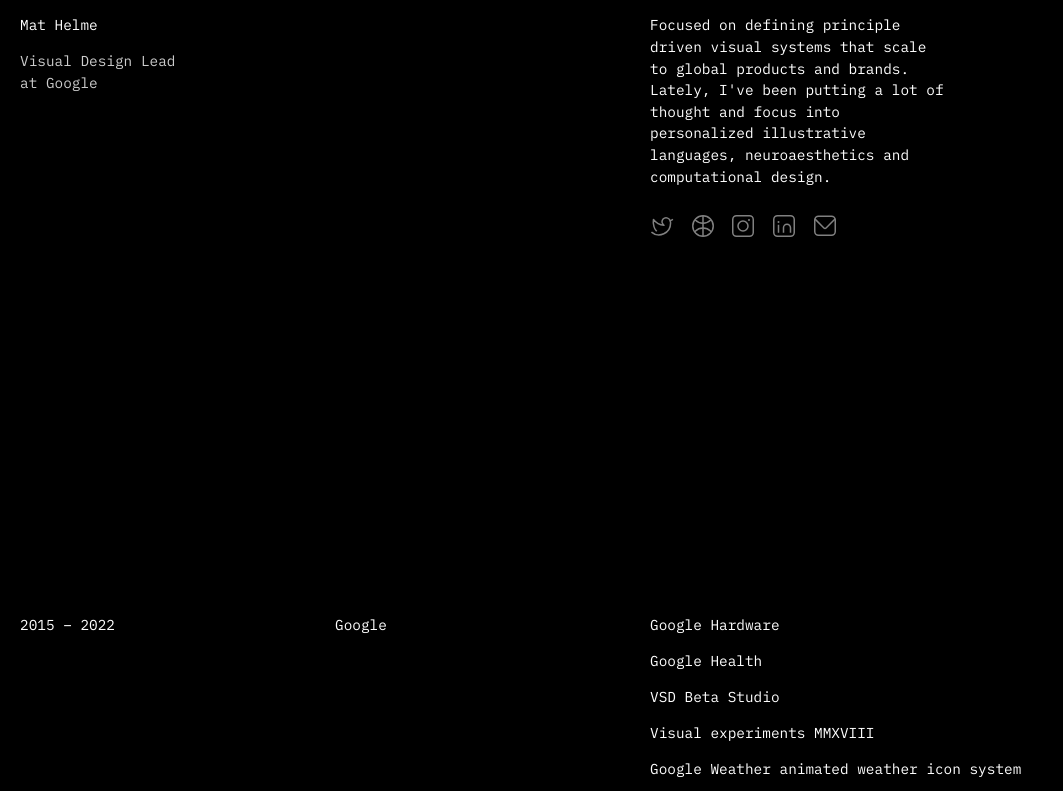
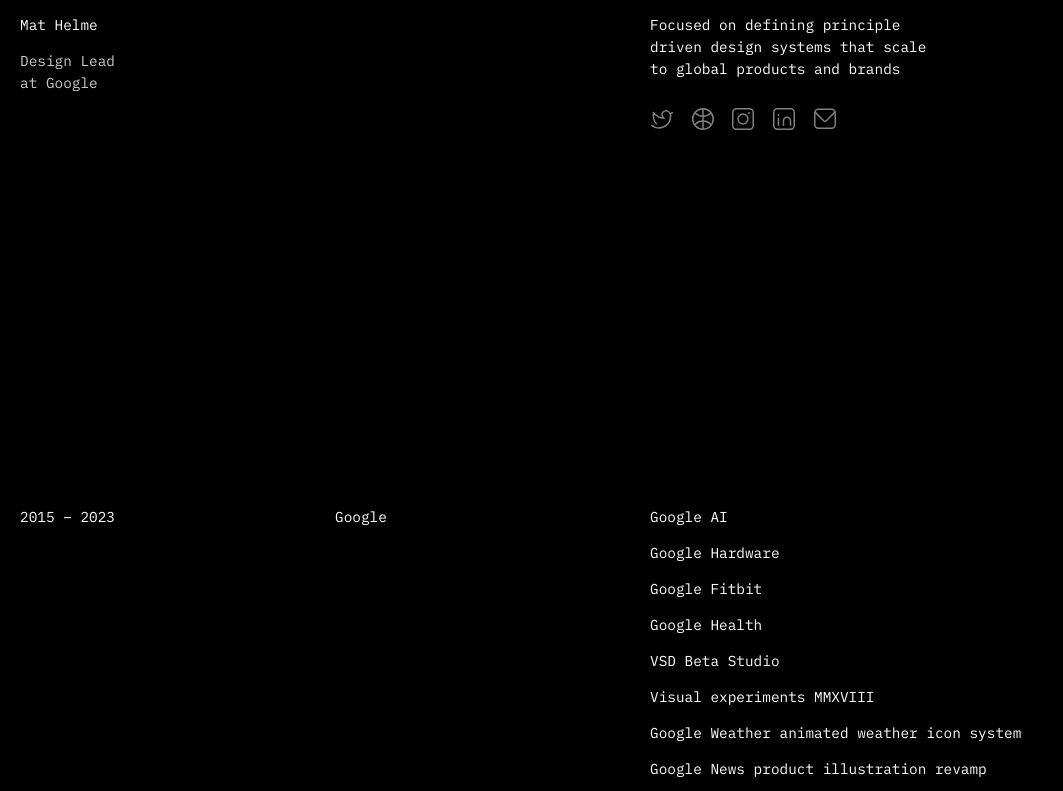
Before and after one commit to mathelme/mathelme, a plain HTML site: page index.html in a window 1280 px wide. Shown: the top 791 px of the page, without its empty margins (0-1063 px from the left). Drawn offline with Linux system fonts and the light colour scheme.

Commit message:
Update index.html
updated title, projects, description

```diff
--- a/index.html
+++ b/index.html
@@ -44,13 +44,13 @@
 
 				<h1>Mat Helme</h1>
 
-				<h2>Visual Design Lead<br>at Google</h2>
+				<h2>Design Lead<br>at Google</h2>
 
 			</div>
 
 			<div class="three">
 
-				<p>Focused on defining principle driven visual systems that scale to global products and brands. Lately, I've been putting a lot of thought and focus into personalized illustrative languages, neuroaesthetics and computational design.</p>
+				<p>Focused on defining principle driven design systems that scale to global products and brands</p>
 
 				<p class="icons">
 					<a href="http://twitter.com/mathelme" class="twitter"></a>
@@ -70,7 +70,7 @@
 
 			<div class="three">
 
-				<p>2015 – 2022</p>
+				<p>2015 – 2023</p>
 
 			</div>
 
@@ -84,7 +84,11 @@
 
 				<ul>
 
+					<li><p>Google AI</p></li>
+
 					<li><p>Google Hardware</p></li>
+
+					<li><p>Google Fitbit</p></li>
 
 					<li><p>Google Health</p></li>
 
```
